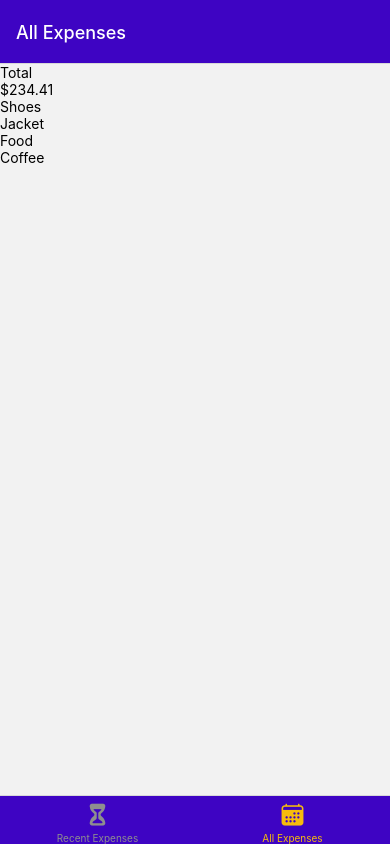
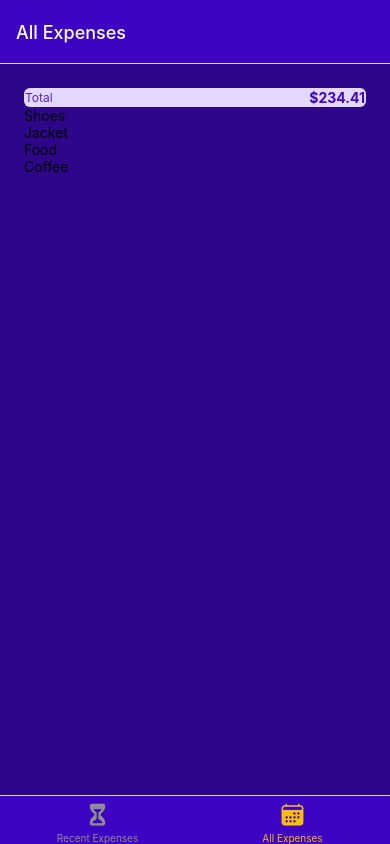
Before and after one commit to Vahidpro/ExpenseTracker, a React Native app: screen /AllExpenses in a window 390 px wide. Built offline with nearby package versions, Linux system fonts and the light colour scheme.

Commit message:
Applied styling

```diff
--- a/components/ExpensesOutput/ExpensesOutput.js
+++ b/components/ExpensesOutput/ExpensesOutput.js
@@ -1,6 +1,7 @@
 import { StyleSheet, View } from "react-native";
 import ExpensesSummary from "../ExpensesSummary";
 import ExpensesList from "../ExpensesList";
+import { GlobalStyles } from "../../constants/styles";
 
 const Dummy_data = [
 	{
@@ -45,5 +46,7 @@ export default ExpensesOutput;
 const styles = StyleSheet.create({
 	container: {
 		flex: 1,
+		padding: 24,
+		backgroundColor: GlobalStyles.colors.primary700,
 	},
 });
--- a/components/ExpensesSummary.js
+++ b/components/ExpensesSummary.js
@@ -1,13 +1,14 @@
 import { StyleSheet, View, Text } from "react-native";
+import { GlobalStyles } from "../constants/styles";
 
 function ExpensesSummary({ expenses, periodName }) {
 	const expenseSum = expenses.reduce((sum, expense) => {
 		return sum + expense.amount;
 	}, 0);
 	return (
-		<View>
-			<Text>{periodName}</Text>
-			<Text>${expenseSum.toFixed(2)}</Text>
+		<View style={styles.container}>
+			<Text style={styles.period}>{periodName}</Text>
+			<Text style={styles.sum}>${expenseSum.toFixed(2)}</Text>
 		</View>
 	);
 }
@@ -15,6 +16,20 @@ export default ExpensesSummary;
 
 const styles = StyleSheet.create({
 	container: {
-		flex: 1,
+		padding: 1,
+		backgroundColor: GlobalStyles.colors.primary50,
+		borderRadius: 6,
+		flexDirection: "row",
+		justifyContent: "space-between",
+		alignItems: "center",
+	},
+	period: {
+		fontSize: 12,
+		color: GlobalStyles.colors.primary400,
+	},
+	sum: {
+		fontSize: 14,
+		fontWeight: "bold",
+		color: GlobalStyles.colors.primary500,
 	},
 });
```
